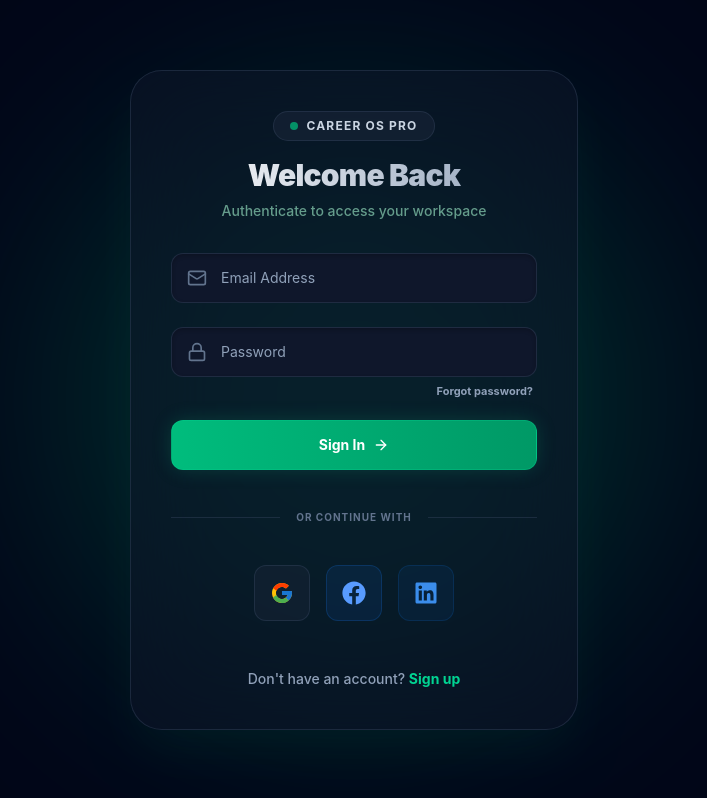
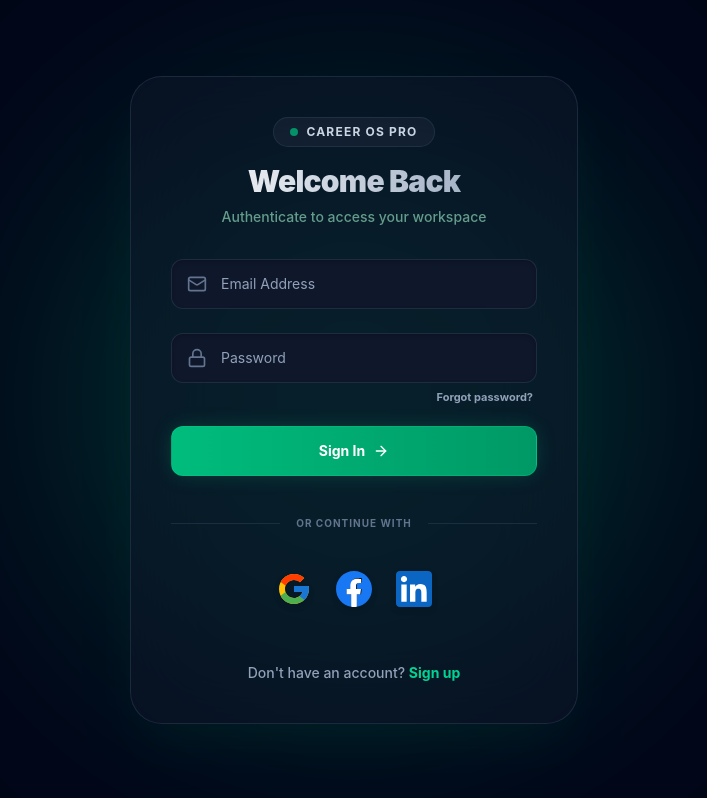
Before and after one commit to NaimurRahmanDurjoy/career-os-frontend, a React (Vite) app: page / in a window 1280 px wide. Shown: the whole page, without its empty margins (286-993 px from the left). Built offline with nearby package versions, Linux system fonts and the light colour scheme; no server answers.

Commit message:
Style: Remove Social Icon outer box

```diff
--- a/src/features/auth/components/Login.jsx
+++ b/src/features/auth/components/Login.jsx
@@ -181,32 +181,38 @@ export default function Login({ onSwitchToRegister, onSwitchToForgotPassword })
         </div>
 
         {/* OAuth Authentication Buttons */}
-        <div className="flex items-center justify-center gap-4">
+        <div className="flex items-center justify-center gap-6 pb-2">
           <button
             onClick={() => handleSocialLogin('google')}
             type="button"
-            className="w-14 h-14 flex items-center justify-center bg-slate-50 dark:bg-slate-800/40 hover:bg-slate-100 dark:hover:bg-slate-700/50 border border-slate-200 dark:border-slate-700/50 rounded-xl transition-all duration-300 group shadow-sm dark:shadow-none"
+            className="hover:opacity-80 transition-all duration-300 transform hover:-translate-y-1 hover:scale-110 drop-shadow-md focus:outline-none"
             aria-label="Continue with Google"
           >
-            <FcGoogle className="h-6 w-6 group-hover:scale-110 transition-transform" />
+            <FcGoogle className="h-9 w-9" />
           </button>
 
           <button
             onClick={() => handleSocialLogin('facebook')}
             type="button"
-            className="w-14 h-14 flex items-center justify-center bg-[#1877F2]/10 hover:bg-[#1877F2]/20 border border-[#1877F2]/20 rounded-xl transition-all duration-300 group shadow-sm dark:shadow-none"
+            className="hover:opacity-80 transition-all duration-300 transform hover:-translate-y-1 hover:scale-110 drop-shadow-md focus:outline-none"
             aria-label="Continue with Facebook"
           >
-            <FaFacebook className="h-6 w-6 text-[#1877F2] dark:text-[#589BFF] group-hover:scale-110 transition-transform" />
+            <svg viewBox="0 0 24 24" className="w-9 h-9" xmlns="http://www.w3.org/2000/svg">
+              <path d="M23.998 12c0-6.628-5.372-12-11.999-12C5.372 0 0 5.372 0 12c0 5.988 4.388 10.952 10.124 11.852v-8.384H7.078v-3.469h3.046V9.356c0-3.008 1.792-4.669 4.532-4.669 1.313 0 2.686.234 2.686.234v2.953H15.83c-1.49 0-1.955.925-1.955 1.874V12h3.328l-.532 3.469h-2.796v8.384c5.736-.9 10.124-5.864 10.124-11.853z" fill="#1877F2" />
+              <path d="M16.126 15.469L16.658 12h-3.328v-2.183c0-.949.465-1.874 1.955-1.874h1.513V5.419s-1.373-.234-2.686-.234c-2.74 0-4.532 1.661-4.532 4.669V12H7.078v3.469h3.046v8.384a12.062 12.062 0 003.75 0v-8.384h2.796z" fill="#FFF" />
+            </svg>
           </button>
 
           <button
             onClick={() => handleSocialLogin('linkedin')}
             type="button"
-            className="w-14 h-14 flex items-center justify-center bg-[#0A66C2]/10 hover:bg-[#0A66C2]/20 border border-[#0A66C2]/20 rounded-xl transition-all duration-300 group shadow-sm dark:shadow-none"
+            className="hover:opacity-80 transition-all duration-300 transform hover:-translate-y-1 hover:scale-110 drop-shadow-md rounded focus:outline-none"
             aria-label="Continue with LinkedIn"
           >
-            <FaLinkedin className="h-6 w-6 text-[#0A66C2] dark:text-[#3B8DEB] group-hover:scale-110 transition-transform" />
+            <svg viewBox="0 0 24 24" className="w-9 h-9 rounded" xmlns="http://www.w3.org/2000/svg">
+              <path d="M22.23 0H1.77C.792 0 0 .774 0 1.729v20.542C0 23.227.792 24 1.77 24h20.46C23.2 24 24 23.227 24 22.271V1.729C24 .774 23.2 0 22.23 0z" fill="#0A66C2" />
+              <path d="M7.119 20.452H3.554V9h3.565v11.452zM5.337 7.433c-1.144 0-2.063-.926-2.063-2.065 0-1.138.92-2.063 2.063-2.063 1.14 0 2.064.925 2.064 2.063 0 1.139-.925 2.065-2.064 2.065zm15.11 13.019h-3.555v-5.569c0-1.328-.027-3.037-1.852-3.037-1.851 0-2.136 1.445-2.136 2.939v5.667H9.351V9h3.414v1.561h.046c.477-.9 1.637-1.85 3.37-1.85 3.601 0 4.267 2.37 4.267 5.455v6.286z" fill="#FFF" />
+            </svg>
           </button>
         </div>
 
--- a/src/features/auth/components/Register.jsx
+++ b/src/features/auth/components/Register.jsx
@@ -214,32 +214,38 @@ export default function Register({ onSwitchToLogin }) {
                     <div className="flex-grow border-t border-slate-200 dark:border-slate-700/50"></div>
                 </div>
 
-                <div className="flex items-center justify-center gap-4">
+                <div className="flex items-center justify-center gap-6 pb-2">
                     <button
                         onClick={() => handleSocialLogin('google')}
                         type="button"
-                        className="w-14 h-14 flex items-center justify-center bg-slate-50 dark:bg-slate-800/40 hover:bg-slate-100 dark:hover:bg-slate-700/50 border border-slate-200 dark:border-slate-700/50 rounded-xl transition-all duration-300 group"
+                        className="hover:opacity-80 transition-all duration-300 transform hover:-translate-y-1 hover:scale-110 drop-shadow-md focus:outline-none"
                         aria-label="Continue with Google"
                     >
-                        <FcGoogle className="h-6 w-6 group-hover:scale-110 transition-transform" />
+                        <FcGoogle className="h-9 w-9" />
                     </button>
 
                     <button
                         onClick={() => handleSocialLogin('facebook')}
                         type="button"
-                        className="w-14 h-14 flex items-center justify-center bg-[#1877F2]/5 dark:bg-[#1877F2]/10 hover:bg-[#1877F2]/10 dark:hover:bg-[#1877F2]/20 border border-[#1877F2]/10 dark:border-[#1877F2]/20 rounded-xl transition-all duration-300 group"
+                        className="hover:opacity-80 transition-all duration-300 transform hover:-translate-y-1 hover:scale-110 drop-shadow-md focus:outline-none"
                         aria-label="Continue with Facebook"
                     >
-                        <FaFacebook className="h-6 w-6 text-[#1877F2] dark:text-[#589BFF] group-hover:scale-110 transition-transform" />
+                        <svg viewBox="0 0 24 24" className="w-9 h-9" xmlns="http://www.w3.org/2000/svg">
+                            <path d="M23.998 12c0-6.628-5.372-12-11.999-12C5.372 0 0 5.372 0 12c0 5.988 4.388 10.952 10.124 11.852v-8.384H7.078v-3.469h3.046V9.356c0-3.008 1.792-4.669 4.532-4.669 1.313 0 2.686.234 2.686.234v2.953H15.83c-1.49 0-1.955.925-1.955 1.874V12h3.328l-.532 3.469h-2.796v8.384c5.736-.9 10.124-5.864 10.124-11.853z" fill="#1877F2" />
+                            <path d="M16.126 15.469L16.658 12h-3.328v-2.183c0-.949.465-1.874 1.955-1.874h1.513V5.419s-1.373-.234-2.686-.234c-2.74 0-4.532 1.661-4.532 4.669V12H7.078v3.469h3.046v8.384a12.062 12.062 0 003.75 0v-8.384h2.796z" fill="#FFF" />
+                        </svg>
                     </button>
 
                     <button
                         onClick={() => handleSocialLogin('linkedin')}
                         type="button"
-                        className="w-14 h-14 flex items-center justify-center bg-[#0A66C2]/5 dark:bg-[#0A66C2]/10 hover:bg-[#0A66C2]/10 dark:hover:bg-[#0A66C2]/20 border border-[#0A66C2]/10 dark:border-[#0A66C2]/20 rounded-xl transition-all duration-300 group"
+                        className="hover:opacity-80 transition-all duration-300 transform hover:-translate-y-1 hover:scale-110 drop-shadow-md rounded focus:outline-none"
                         aria-label="Continue with LinkedIn"
                     >
-                        <FaLinkedin className="h-6 w-6 text-[#0A66C2] dark:text-[#3B8DEB] group-hover:scale-110 transition-transform" />
+                        <svg viewBox="0 0 24 24" className="w-9 h-9 rounded" xmlns="http://www.w3.org/2000/svg">
+                            <path d="M22.23 0H1.77C.792 0 0 .774 0 1.729v20.542C0 23.227.792 24 1.77 24h20.46C23.2 24 24 23.227 24 22.271V1.729C24 .774 23.2 0 22.23 0z" fill="#0A66C2" />
+                            <path d="M7.119 20.452H3.554V9h3.565v11.452zM5.337 7.433c-1.144 0-2.063-.926-2.063-2.065 0-1.138.92-2.063 2.063-2.063 1.14 0 2.064.925 2.064 2.063 0 1.139-.925 2.065-2.064 2.065zm15.11 13.019h-3.555v-5.569c0-1.328-.027-3.037-1.852-3.037-1.851 0-2.136 1.445-2.136 2.939v5.667H9.351V9h3.414v1.561h.046c.477-.9 1.637-1.85 3.37-1.85 3.601 0 4.267 2.37 4.267 5.455v6.286z" fill="#FFF" />
+                        </svg>
                     </button>
                 </div>
 
```
